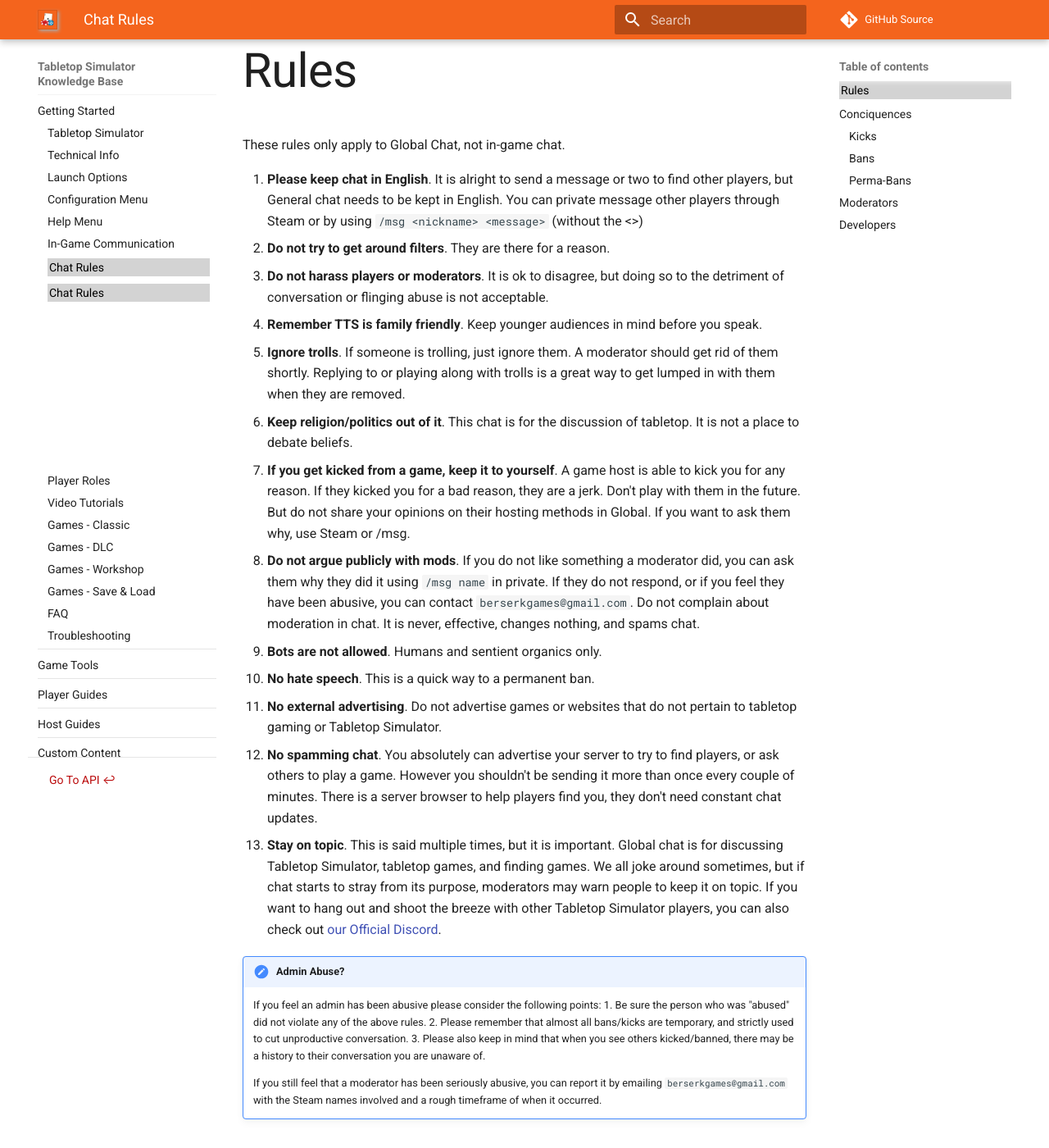
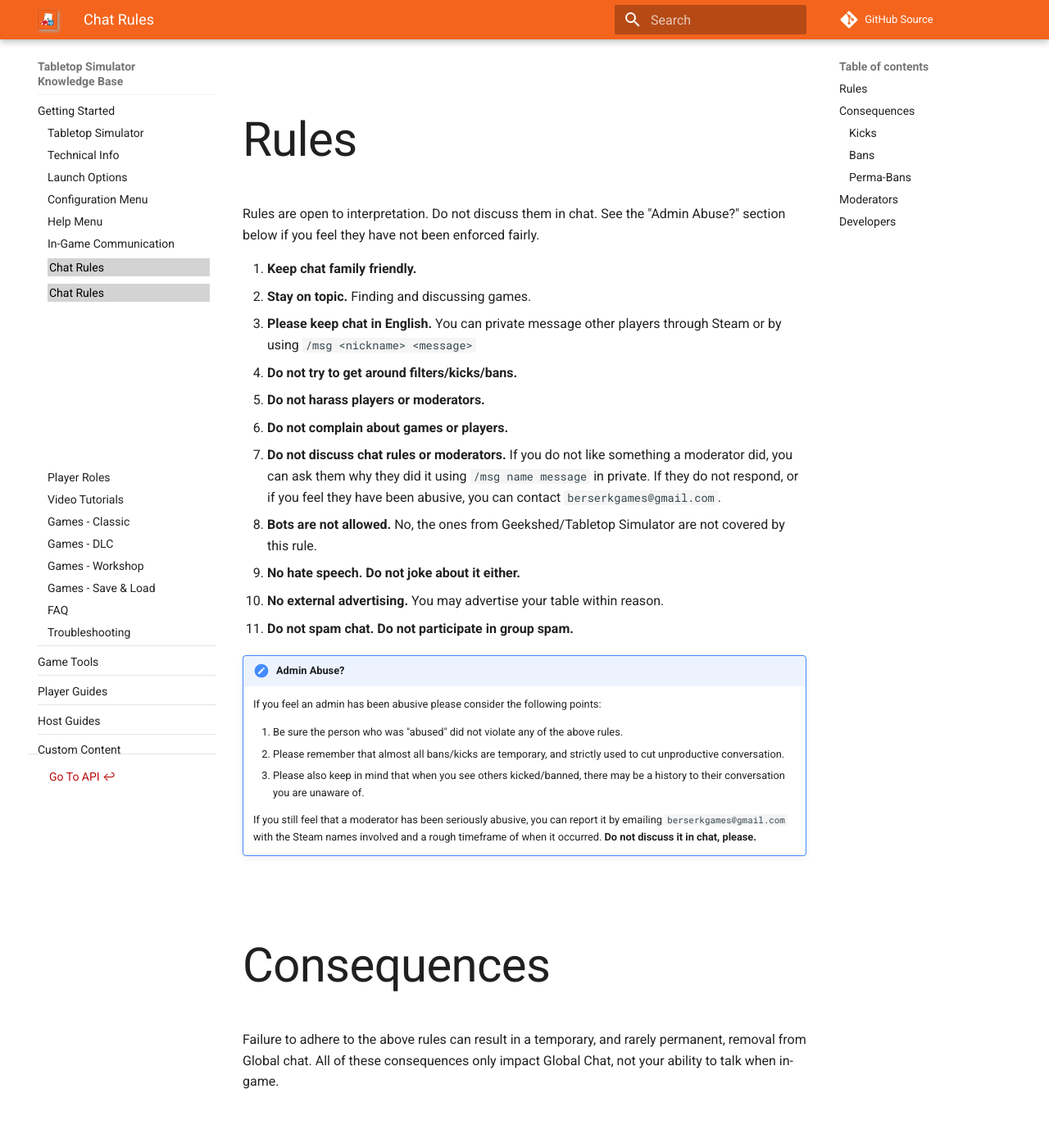
Before and after one commit to Berserk-Games/Tabletop-Simulator-Knowledge-Base, an MkDocs documentation site: the page built from docs/getting-started/chat-rules.md, in a window 1280 px wide and 1400 px high, scrolled down 529 px. Shown: the whole window at 82% size. Built offline with MkDocs 1.6.1 and Material for MkDocs 9.7.7, drawn with Linux system fonts in a browser that asks for light colours; comment, search, counter and statistics services are not loaded; old or Windows-style settings are respelled for this version of MkDocs; some of the changed text lies outside the part shown.

Commit message:
Updated Chat Rules

```diff
--- a/docs/getting-started/chat-rules.md
+++ b/docs/getting-started/chat-rules.md
@@ -1,40 +1,41 @@
-When using [Global Chat](in-game-communication#global-chat), there is an expectation that discussion will be centered around Tabletop Simulator, tabletop games and finding games to play.
+**When using [Global Chat](in-game-communication#global-chat), there is an expectation that discussion will be centered around Tabletop Simulator, tabletop games and finding games to play.** If you want to hang out and shoot the breeze with other Tabletop Simulator players, you can check out [our Official Discord](https://discord.gg/4EQGtyG).
 
-The global chat is moderated to prevent spamming, griefing, and excessive behavior. There are bots that auto kick for saying certain words and most profanities will show up as <censored> to everyone except for the person who originally posted it. TTS is considered family friendly, which is why we are moderating the chat. We can’t moderate other parts of the game, but the global chat is easier with the help of our moderators. The global chat is part of the Geekshed network and they have [their own rules](http://www.geekshed.net/tos/) which also need to be followed.
+The global chat is moderated to keep it **on topic** and free of spam/griefing/other negative behaviors. There are bots that auto kick for saying certain words and most profanities will show up as <censored> to everyone except for the person who originally posted it. TTS is considered family friendly, which is why we are moderating the chat. We can’t moderate other parts of the game, but the global chat is easier with the help of our moderators. The global chat is part of the Geekshed network and they have [their own rules](http://www.geekshed.net/tos/) which also need to be followed.
+
+!!!important "Kicks/bans are not permanent. See the [Consequences](#consequences) for details."
 
 ##Rules
-These rules only apply to Global Chat, not in-game chat.
+Rules are open to interpretation. Do not discuss them in chat. See the "Admin Abuse?" section below if you feel they have not been enforced fairly.
 
-1. **Please keep chat in English**. It is alright to send a message or two to find other players, but General chat needs to be kept in English. You can private message other players through Steam or by using `/msg <nickname> <message>` (without the <>)
-2. **Do not try to get around filters**. They are there for a reason.
-3. **Do not harass players or moderators**. It is ok to disagree, but doing so to the detriment of conversation or flinging abuse is not acceptable.
-4. **Remember TTS is family friendly**. Keep younger audiences in mind before you speak.
-5. **Ignore trolls**. If someone is trolling, just ignore them. A moderator should get rid of them shortly. Replying to or playing along with trolls is a great way to get lumped in with them when they are removed.
-6. **Keep religion/politics out of it**. This chat is for the discussion of tabletop. It is not a place to debate beliefs.
-7. **If you get kicked from a game, keep it to yourself**. A game host is able to kick you for any reason. If they kicked you for a bad reason, they are a jerk. Don't play with them in the future. But do not share your opinions on their hosting methods in Global. If you want to ask them why, use Steam or /msg.
-8. **Do not argue publicly with mods**. If you do not like something a moderator did, you can ask them why they did it using `/msg name` in private. If they do not respond, or if you feel they have been abusive, you can contact `berserkgames@gmail.com`. Do not complain about moderation in chat. It is never, effective, changes nothing, and spams chat.
-9. **Bots are not allowed**. Humans and sentient organics only.
-10. **No hate speech**. This is a quick way to a permanent ban.
-11. **No external advertising**. Do not advertise games or websites that do not pertain to tabletop gaming or Tabletop Simulator.
-12. **No spamming chat**. You absolutely can advertise your server to try to find players, or ask others to play a game. However you shouldn't be sending it more than once every couple of minutes. There is a server browser to help players find you, they don't need constant chat updates.
-13. **Stay on topic**. This is said multiple times, but it is important. Global chat is for discussing Tabletop Simulator, tabletop games, and finding games. We all joke around sometimes, but if chat starts to stray from its purpose, moderators may warn people to keep it on topic. If you want to hang out and shoot the breeze with other Tabletop Simulator players, you can also check out [our Official Discord](https://discord.gg/4EQGtyG).
+1. **Keep chat family friendly.**
+2. **Stay on topic.** Finding and discussing games.
+3. **Please keep chat in English.** You can private message other players through Steam or by using `/msg <nickname> <message>`
+4. **Do not try to get around filters/kicks/bans.**
+5. **Do not harass players or moderators.**
+6. **Do not complain about games or players.**
+7. **Do not discuss chat rules or moderators.** If you do not like something a moderator did, you can ask them why they did it using `/msg name message` in private. If they do not respond, or if you feel they have been abusive, you can contact `berserkgames@gmail.com`.
+8. **Bots are not allowed.** No, the ones from Geekshed/Tabletop Simulator are not covered by this rule.
+9. **No hate speech. Do not joke about it either.**
+10. **No external advertising.** You may advertise your table within reason.
+11. **Do not spam chat. Do not participate in group spam.**
 
 !!!help "Admin Abuse?"
     If you feel an admin has been abusive please consider the following points:
-        1. Be sure the person who was "abused" did not violate any of the above rules.
-        2. Please remember that almost all bans/kicks are temporary, and strictly used to cut unproductive conversation.
-        3. Please also keep in mind that when you see others kicked/banned, there may be a history to their conversation you are unaware of.
 
-    If you still feel that a moderator has been seriously abusive, you can report it by emailing `berserkgames@gmail.com` with the Steam names involved and a rough timeframe of when it occurred.
+    1. Be sure the person who was "abused" did not violate any of the above rules.
+    2. Please remember that almost all bans/kicks are temporary, and strictly used to cut unproductive conversation.
+    3. Please also keep in mind that when you see others kicked/banned, there may be a history to their conversation you are unaware of.
 
-##Conciquences
-Failure to adhere to the above rules can result in a temporary, and rarely permanent, removal from Global chat.
+    If you still feel that a moderator has been seriously abusive, you can report it by emailing `berserkgames@gmail.com` with the Steam names involved and a rough timeframe of when it occurred. **Do not discuss it in chat, please.**
+
+##Consequences
+Failure to adhere to the above rules can result in a temporary, and rarely permanent, removal from Global chat. All of these consequences only impact Global Chat, not your ability to talk when in-game.
 
 ###Kicks
-If you break a rule, you can be kicked from chat without cause given. You are allowed to rejoin chat at any time. You are only kicked from Global Chat, not game chat or your game.
+If you break a rule, you can be kicked from chat without cause given. You are allowed to rejoin chat at any time.
 
 ###Bans
-Our bans are temporary and last 3 hours. After 3 hours, you are able to rejoin Global Chat without issue. This ban is only for Global Chat, it does not prevent you from playing Tabletop Simulator.
+Our bans are temporary and last 3 hours. After 3 hours, you are able to rejoin Global Chat without issue.
 
 ###Perma-Bans
 There are exceptions made for certain individuals, but these permanent bans are only handed out after repeated or significant abuse. Once banned in this way, you will not be allowed to use Global Chat.
```
Also changed, not shown: other parts of docs/getting-started/chat-rules.md (+2 -3 lines).
